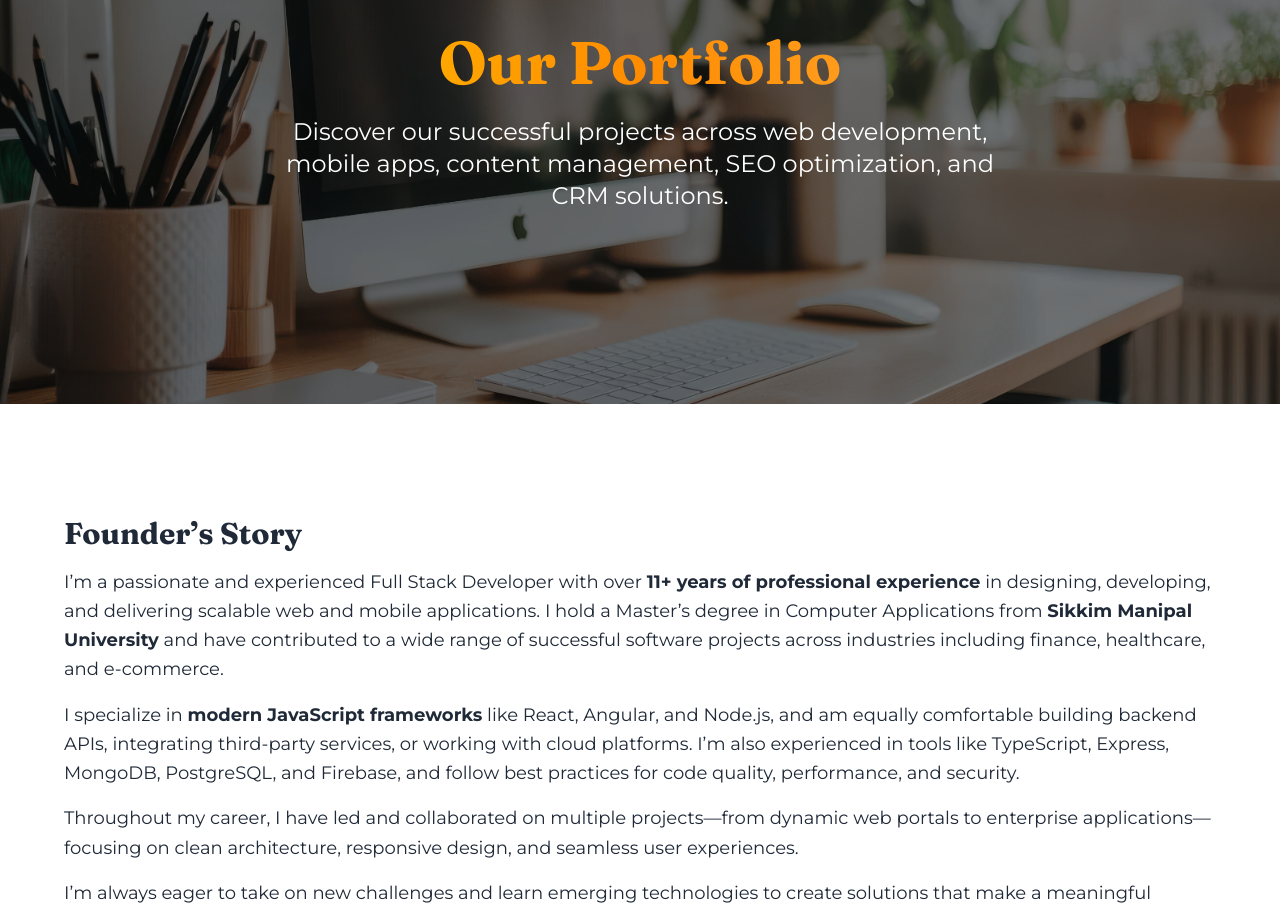
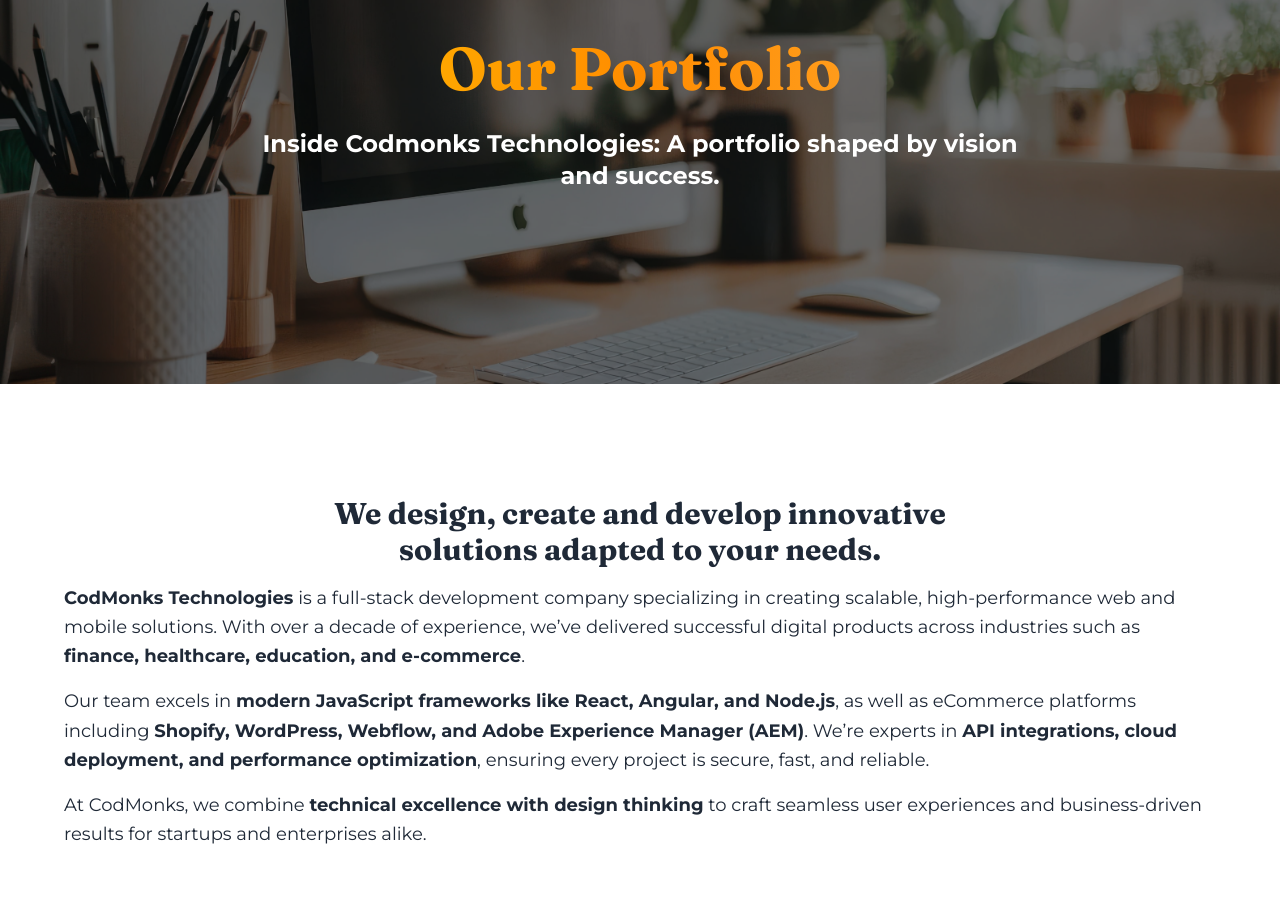
Before and after one commit to daksh1136/Codmonks, a Next.js app: page /portfolio in a window 1280 px wide. Shown: the part 240-1152 px from the top of the page. Built offline with nearby package versions, Linux system fonts and the light colour scheme.

Commit message:
added content to portfolio

```diff
--- a/pages/about-us/index.tsx
+++ b/pages/about-us/index.tsx
@@ -24,7 +24,7 @@
                         About CodMonks
                     </h1>
                     <p className="text-xl md:text-2xl mb-8 text-white max-w-3xl mx-auto">
-                        We are a passionate team of digital craftsmen, transforming innovative ideas into powerful software solutions that drive business growth and create exceptional user experiences.
+                        <strong>We are a passionate team of digital craftsmen, transforming innovative ideas into powerful software solutions that drive business growth and create exceptional user experiences.</strong>
                     </p>
                 </div>
             </section>
--- a/pages/blogs/index.tsx
+++ b/pages/blogs/index.tsx
@@ -72,7 +72,7 @@
                 <div className="relative max-w-6xl mx-auto text-center text-white">
                     <h1 className="text-4xl lg:text-6xl font-bold mb-6">Our Blog</h1>
                     <p className="text-xl text-white max-w-3xl mx-auto mb-8">
-                        Stay updated with the latest trends, tutorials, and insights from the world of technology and development.
+                        <strong>Stay updated with the latest trends, tutorials, and insights from the world of technology and development.</strong>
                     </p>
                 </div>
             </section>
--- a/pages/contact/index.tsx
+++ b/pages/contact/index.tsx
@@ -14,7 +14,7 @@
             <section className="bg-blur bg-blur-style-9 text-white py-20">
                 <div className="max-w-3xl mx-auto text-center">
                     <h1 className="text-5xl md:text-6xl font-bold mb-6">Get In Touch</h1>
-                    <p className="text-lg">Ready to transform your vision into reality? Let’s talk!</p>
+                    <p className="text-lg"><strong>Ready to transform your vision into reality? Let’s talk!</strong></p>
                 </div>
             </section>
             {/* <ContactForm /> */}
--- a/pages/index.tsx
+++ b/pages/index.tsx
@@ -72,7 +72,7 @@
               Craft your Digital Dreams. Without the complexity.
             </h1>
             <p className="text-xl text-white mb-8 max-w-2xl mx-auto">
-              We turn your ideas into outstanding digital experiences through innovative software development and premium UI/UX design.
+              <strong>We turn your ideas into outstanding digital experiences through innovative software development and premium UI/UX design.</strong>
             </p>
             <div className="flex flex-col sm:flex-row gap-4 justify-center">
               <Link href="/contact" className="button-pri px-8 py-3 rounded-lg hover:bg-blue-700 transition-colors font-medium">
--- a/pages/portfolio/index.tsx
+++ b/pages/portfolio/index.tsx
@@ -26,8 +26,7 @@
                         Our Portfolio
                     </h1>
                     <p className="text-xl md:text-2xl mb-8 text-white max-w-3xl mx-auto leading-relaxed">
-                        Discover our successful projects across web development, mobile apps,
-                        content management, SEO optimization, and CRM solutions.
+                        <strong>Inside Codmonks Technologies: A portfolio shaped by vision and success.</strong>
                     </p>
                 </div>
             </section>
@@ -37,23 +36,17 @@
                 <div className="max-w-6xl mx-auto">
 
                     <div className="py-12 text-gray-800">
-                        <h2 className="text-3xl font-bold mb-4">Founder’s Story</h2>
+                        <h2 className="text-3xl font-bold mb-4 text-center">We design, create and develop innovative<br className='hidden md:block' /> solutions adapted to your needs.</h2>
                         <p className="mb-4 text-lg leading-relaxed">
-                            I’m a passionate and experienced Full Stack Developer with over <strong>11+ years of professional experience</strong> in designing, developing, and delivering scalable web and mobile applications.
-                            I hold a Master’s degree in Computer Applications from <strong>Sikkim Manipal University</strong> and have contributed to a wide range of successful software projects across industries including finance, healthcare, and e-commerce.
+                            <strong>CodMonks Technologies</strong> is a full-stack development company specializing in creating scalable, high-performance web and mobile solutions. With over a decade of experience, we’ve delivered successful digital products across industries such as <strong>finance, healthcare, education, and e-commerce</strong>.
                         </p>
 
                         <p className="mb-4 text-lg leading-relaxed">
-                            I specialize in <strong>modern JavaScript frameworks</strong> like React, Angular, and Node.js, and am equally comfortable building backend APIs, integrating third-party services, or working with cloud platforms.
-                            I’m also experienced in tools like TypeScript, Express, MongoDB, PostgreSQL, and Firebase, and follow best practices for code quality, performance, and security.
+                            Our team excels in <strong>modern JavaScript frameworks like React, Angular, and Node.js</strong>, as well as eCommerce platforms including <strong>Shopify, WordPress, Webflow, and Adobe Experience Manager (AEM)</strong>. We’re experts in <strong>API integrations, cloud deployment, and performance optimization</strong>, ensuring every project is secure, fast, and reliable.
                         </p>
 
                         <p className="mb-4 text-lg leading-relaxed">
-                            Throughout my career, I have led and collaborated on multiple projects—from dynamic web portals to enterprise applications—focusing on clean architecture, responsive design, and seamless user experiences.
-                        </p>
-
-                        <p className="mb-4 text-lg leading-relaxed">
-                            I’m always eager to take on new challenges and learn emerging technologies to create solutions that make a meaningful impact. Whether working independently or as part of a team, I bring dedication, adaptability, and a product-focused mindset.
+                            At CodMonks, we combine <strong>technical excellence with design thinking</strong> to craft seamless user experiences and business-driven results for startups and enterprises alike.
                         </p>
                     </div>
 
--- a/pages/services/index.tsx
+++ b/pages/services/index.tsx
@@ -25,7 +25,7 @@
                         Our Services
                     </h1>
                     <p className="text-xl md:text-2xl mb-8 text-white max-w-3xl mx-auto">
-                        From innovative design and robust development to strategic digital marketing, we offer comprehensive solutions to transform your business and drive growth.
+                        <strong>From innovative design and robust development to strategic digital marketing, we offer comprehensive solutions to transform your business and drive growth.</strong>
                     </p>
                     {/* <div className="flex flex-col sm:flex-row gap-4 justify-center">
                         <button className="bg-custom-gradient text-white px-6 py-2 rounded-lg hover:bg-blue-700 transition-colors">
--- a/pages/technologies/index.tsx
+++ b/pages/technologies/index.tsx
@@ -121,8 +121,8 @@
                         Powering Innovation
                     </h1>
                     <p className="text-xl md:text-2xl mb-8 text-white max-w-3xl mx-auto">
-                        We leverage the latest technologies and frameworks to build scalable,
-                        secure, and high-performance digital solutions that drive business growth.
+                        <strong>We leverage the latest technologies and frameworks to build scalable,
+                        secure, and high-performance digital solutions that drive business growth.</strong>
                     </p>
                 </div>
             </section>
--- a/styles/globals.css
+++ b/styles/globals.css
@@ -34,7 +34,7 @@
     line-height: 1.25 !important;
     font-size: 3.75rem;     /* or your preferred size */
     font-weight: bold;
-    line-height: 1.2;
+    line-height: 1.2 !important;
     margin: 0.5em 0;
 }
 
```
